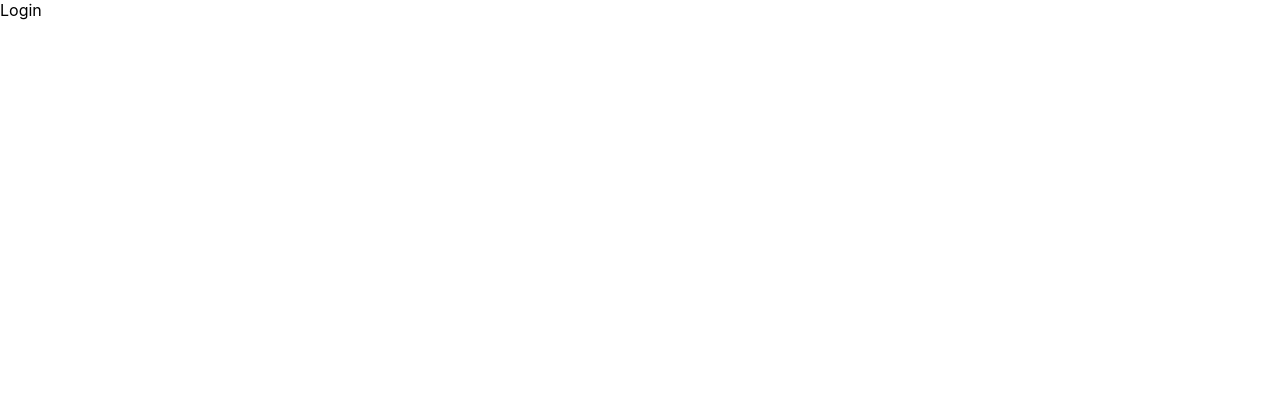
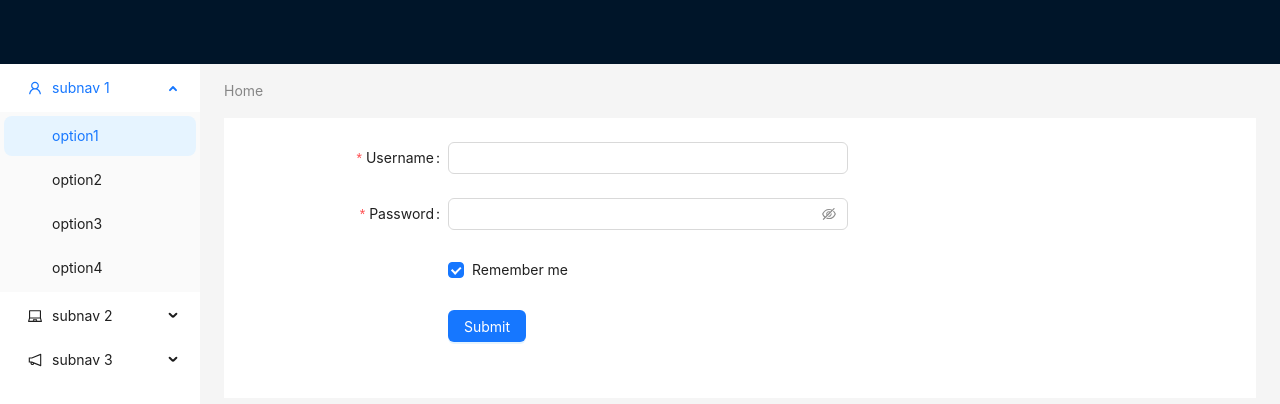
Before and after one commit to jace-jinwoo/To-do-list, a React (Create React App) app in the folder client/: page /login in a window 1280 px wide. Shown: the top 404 px of the page. Built offline with nearby package versions, Linux system fonts and the light colour scheme.

Commit message:
[feat] Antd 설치 및 Layout 작업

```diff
--- a/client/package.json
+++ b/client/package.json
@@ -6,6 +6,8 @@
     "@testing-library/jest-dom": "^5.17.0",
     "@testing-library/react": "^13.4.0",
     "@testing-library/user-event": "^13.5.0",
+    "antd": "^5.10.0",
+    "axios": "^1.5.1",
     "react": "^18.2.0",
     "react-dom": "^18.2.0",
     "react-router-dom": "^6.16.0",
@@ -42,6 +44,7 @@
     "eslint-config-prettier": "^9.0.0",
     "eslint-plugin-html": "^7.1.0",
     "eslint-plugin-import": "^2.28.1",
+    "http-proxy-middleware": "^2.0.6",
     "prettier": "3.0.3"
   }
 }
--- a/client/src/components/home/Home.js
+++ b/client/src/components/home/Home.js
@@ -1,24 +1,90 @@
-import axios from "axios"
-import React, { useEffect } from 'react'
+import React from 'react';
+import { LaptopOutlined, NotificationOutlined, UserOutlined } from '@ant-design/icons';
+import { Breadcrumb, Layout, Menu, theme } from 'antd';
+import { Outlet } from 'react-router-dom';
+const { Header, Content, Sider } = Layout;
+const items1 = ['1', '2', '3'].map((key) => ({
+  key,
+  label: `nav ${key}`,
+}));
+const items2 = [UserOutlined, LaptopOutlined, NotificationOutlined].map((icon, index) => {
+  const key = String(index + 1);
+  return {
+    key: `sub${key}`,
+    icon: React.createElement(icon),
+    label: `subnav ${key}`,
+    children: new Array(4).fill(null).map((_, j) => {
+      const subKey = index * 4 + j + 1;
+      return {
+        key: subKey,
+        label: `option${subKey}`,
+      };
+    }),
+  };
+});
+const colorBgContainer = '#001529'
 
-// const axiosInstance = axios.create({baseURL: 'http://localhost:5000'})
+const Home = () => {
 
-function Home () {
+  return (
+    <Layout>
+      <Header
+        style={{
+          display: 'flex',
+          alignItems: 'center',
 
-    const callApi = React.useCallback(async () => {
-        const result = await axios.get('/api/hello')
-        console.log("Result :: ", result)
-    }, [])
-
-    useEffect(() => {
-        callApi()
-    }, [])
-
-    return (
-        <div>
-            Home
-        </div>
-    )
-}
-
-export default Home
+        }}
+      >
+        <div className="demo-logo" />
+        {/* <Menu theme="dark" mode="horizontal" defaultSelectedKeys={['2']} items={items1} /> */}
+      </Header>
+      <Layout>
+        <Sider
+          width={200}
+          style={{
+            background: colorBgContainer,
+          }}
+        >
+          <Menu
+            mode="inline"
+            defaultSelectedKeys={['1']}
+            defaultOpenKeys={['sub1']}
+            style={{
+              height: '100%',
+              borderRight: 0,
+            }}
+            items={items2}
+          />
+        </Sider>
+        <Layout
+          style={{
+            padding: '0 24px 24px',
+          }}
+        >
+          <Breadcrumb
+            style={{
+              margin: '16px 0',
+            }}
+            items={[
+                {
+                    path: '/',
+                    title: 'Home'
+                }
+            ]}
+          />
+          <Content
+            style={{
+              padding: 24,
+              margin: 0,
+              minHeight: 280,
+              background: '#fff',
+            }}
+          >
+            <Outlet />
+          </Content>
+        </Layout>
+      </Layout>
+    </Layout>
+  );
+};
+export default Home;
--- a/client/src/components/login/Login.js
+++ b/client/src/components/login/Login.js
@@ -1,11 +1,86 @@
+import React from 'react';
+import { Button, Checkbox, Form, Input } from 'antd';
+import axios from 'axios'
 
-function Login () {
+const onFinish = async (values) => {
+  console.log('Success:', values);
+  const { username, password, remember } = values
 
-    return (
-        <div>
-            Login
-        </div>
-    )
-}
+  const body = {
+    username,
+    password
+  }
 
-export default Login
+  const result = await axios.post('/api/login', body)
+  console.log("Login :: ", result)
+};
+const onFinishFailed = (errorInfo) => {
+  console.log('Failed:', errorInfo);
+};
+const Login = () => (
+  <Form
+    name="basic"
+    labelCol={{span: 8,}}
+    wrapperCol={{
+      span: 16,
+    }}
+    style={{
+      maxWidth: 600,
+    }}
+    initialValues={{
+      remember: true,
+    }}
+    onFinish={onFinish}
+    onFinishFailed={onFinishFailed}
+    autoComplete="off"
+  >
+    <Form.Item
+      label="Username"
+      name="username"
+      rules={[
+        {
+          required: true,
+          message: 'Please input your username!',
+        },
+      ]}
+    >
+      <Input />
+    </Form.Item>
+
+    <Form.Item
+      label="Password"
+      name="password"
+      rules={[
+        {
+          required: true,
+          message: 'Please input your password!',
+        },
+      ]}
+    >
+      <Input.Password />
+    </Form.Item>
+
+    <Form.Item
+      name="remember"
+      valuePropName="checked"
+      wrapperCol={{
+        offset: 8,
+        span: 16,
+      }}
+    >
+      <Checkbox>Remember me</Checkbox>
+    </Form.Item>
+
+    <Form.Item
+      wrapperCol={{
+        offset: 8,
+        span: 16,
+      }}
+    >
+      <Button type="primary" htmlType="submit">
+        Submit
+      </Button>
+    </Form.Item>
+  </Form>
+);
+export default Login;
--- a/package.json
+++ b/package.json
@@ -12,11 +12,9 @@
   "author": "",
   "license": "ISC",
   "dependencies": {
-    "axios": "^1.5.1",
     "body-parser": "^1.20.2",
     "concurrently": "^8.2.1",
     "express": "^4.18.2",
-    "http-proxy-middleware": "^2.0.6",
     "mysql2": "^3.6.1"
   },
   "devDependencies": {
```
Also changed, not shown: client/src/App.js (+10 -4 lines), client/src/components/todo/Todo.js (added, +9 -0 lines), client/.eslint.json, 2 other files (tests, documents, lock files or other folders).
